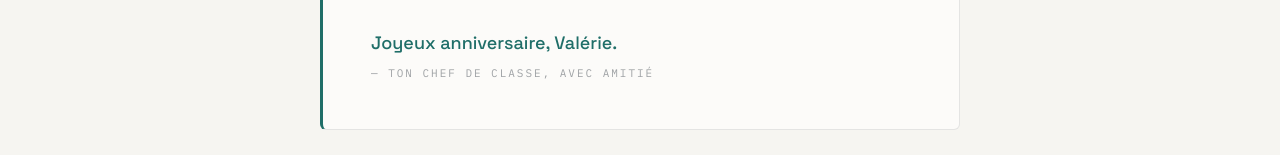
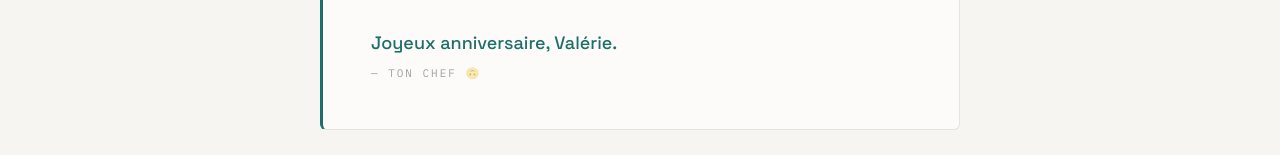
Before and after one commit to aY-Hack-dev/Val-rie, a plain HTML site: page index.html in a window 1280 px wide. Shown: the part 1314-1469 px from the top of the page. Drawn offline with nearby package versions, Linux system fonts and the light colour scheme.

Commit message:
Update index.html

```diff
--- a/index.html
+++ b/index.html
@@ -170,7 +170,7 @@
       Aujourd'hui, c'est ton jour et nous te souhaitons sincèrement, une excellente année : de la force pour la dernière ligne droite avant le Bac 2027, et toute la réussite que tu mérites.🎉🥳
     </p>
     <p class="font-display font-medium text-lg text-teal mt-8">Joyeux anniversaire, Valérie.</p>
-    <p class="num-tag uppercase text-ink/40 mt-2">— Ton chef de classe, avec amitié</p>
+    <p class="num-tag uppercase text-ink/40 mt-2">— Ton chef 🙃</p>
   </div>
 </section>
 
```
